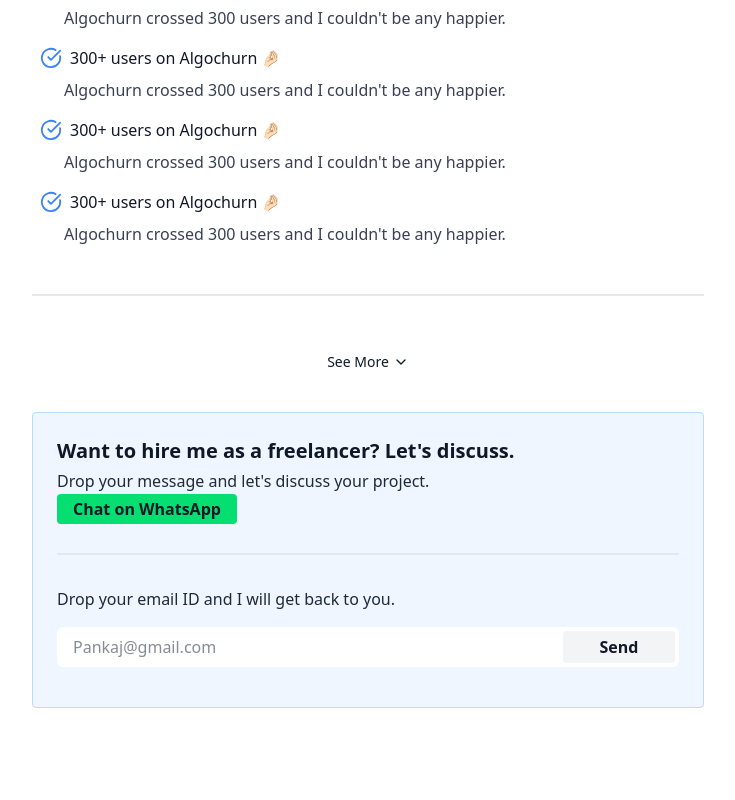
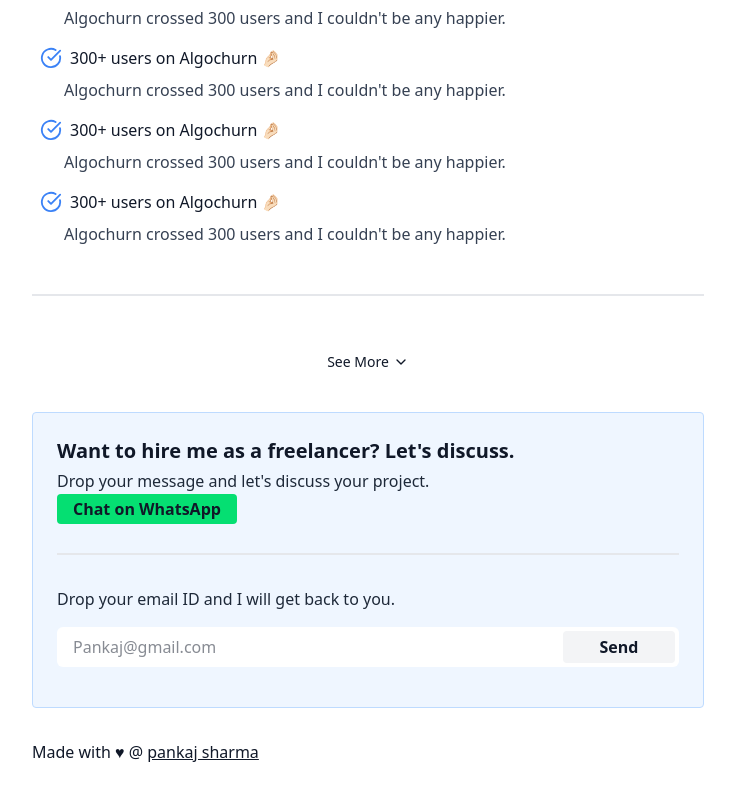
Before and after one commit to thepankajnamotra/portfolio, a React (Vite) app: page / in a window 1280 px wide. Shown: the part 2930-3730 px from the top of the page, without its empty margins (272-1007 px from the left). Built offline with nearby package versions, Linux system fonts and the light colour scheme.

Commit message:
added footer

```diff
--- /dev/null
+++ b/src/component/Footer.jsx
@@ -0,0 +1,11 @@
+
+import React from 'react'
+import { Link } from 'react-router'
+
+const Footer = () => {
+  return (
+    <div className='mt-4 '>Made with ♥ @ <Link className='underline' to={"/"}>pankaj sharma</Link></div>
+  )
+}
+
+export default Footer
--- a/src/component/IntroHeading.jsx
+++ b/src/component/IntroHeading.jsx
@@ -5,6 +5,7 @@
 import { Anchor, Banana, PenTool, UtensilsCrossed } from "lucide-react";
 import LifeUpdates from "./LifeUpdates";
 import ContactMe from "./ContactMe";
+import Footer from "./Footer";
 
 const IntroHeading = () => {
     const [blog, setBlog] = useState([
@@ -175,6 +176,7 @@
     <Projects project={upcommingProject} titleElement={'Upcomming Projects'}/>
     <LifeUpdates lifeUpdate={lifeUpdate}/>
     <ContactMe />
+    <Footer/>
     </>
   );
 };
```
